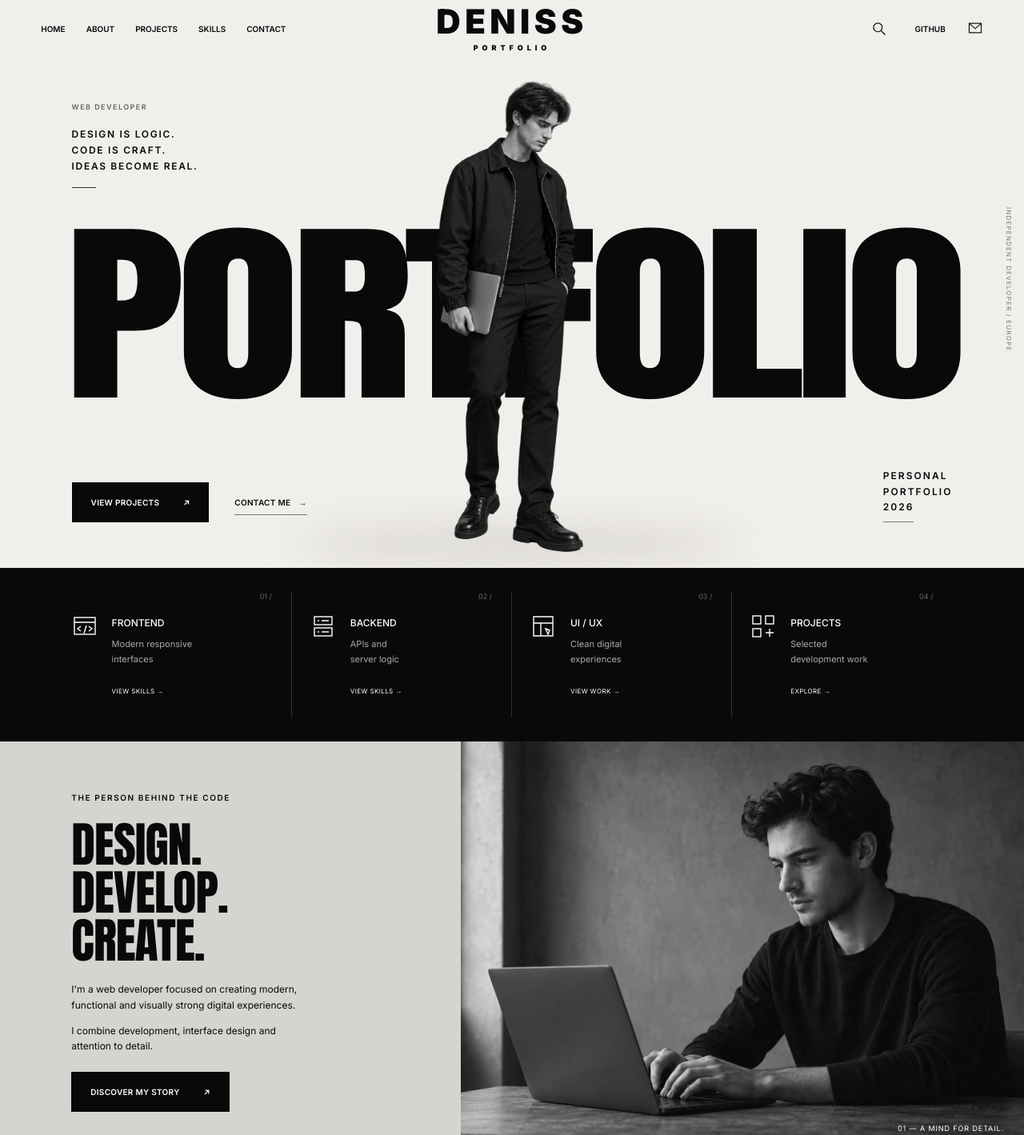
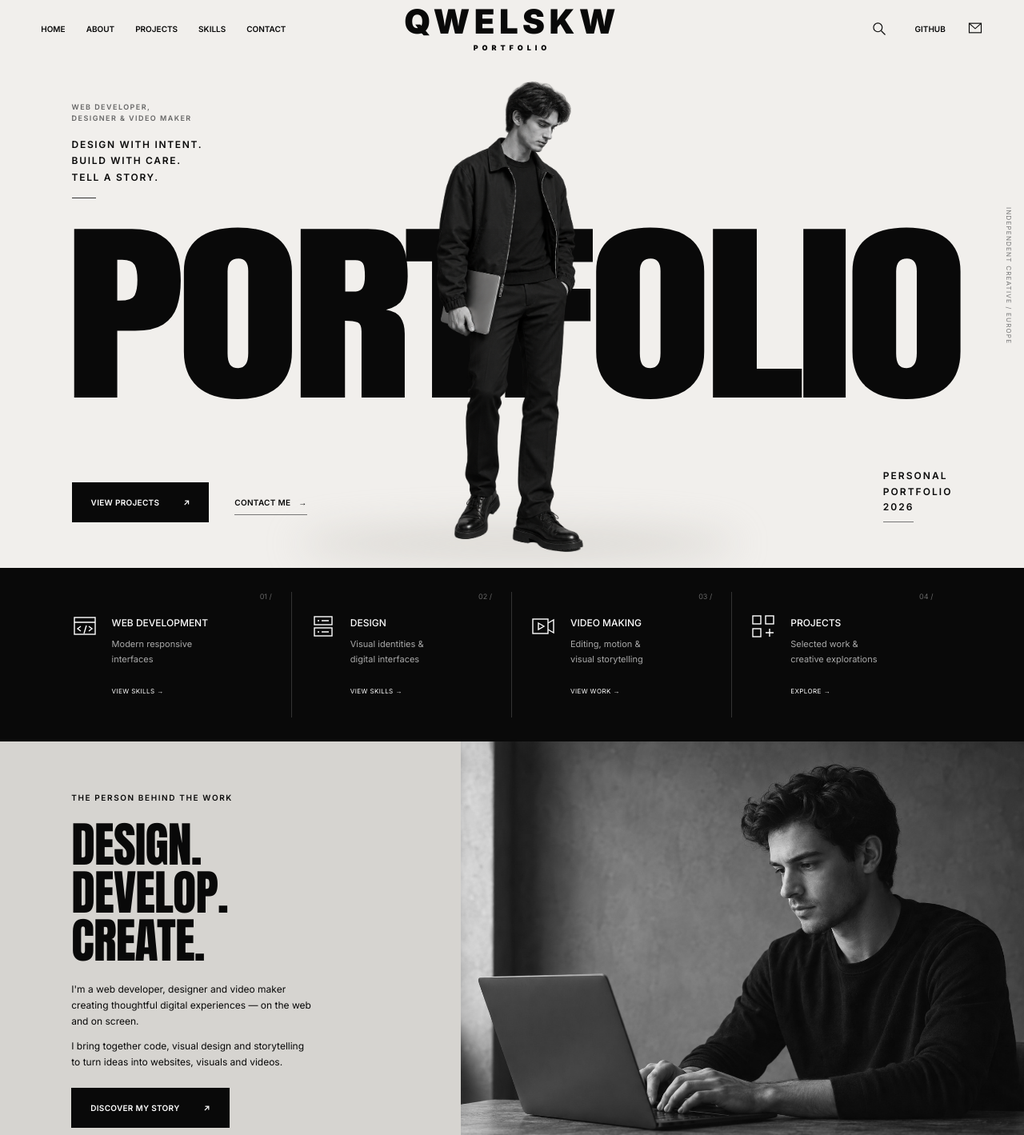
Before and after one commit to 23DP3DBesp/qwelskw211-portfolio, a plain HTML site: page dist/index.html in a window 1280 px wide. Shown: the part 40-1459 px from the top of the page at 80% size. Drawn offline with Linux system fonts and the light colour scheme.

Commit message:
Expand portfolio positioning to development design and video

```diff
--- a/dist/index.html
+++ b/dist/index.html
@@ -3,15 +3,15 @@
   <head>
     <meta charset="UTF-8" />
     <meta name="viewport" content="width=device-width, initial-scale=1" />
-    <title>Deniss — Web Developer Portfolio</title>
+    <title>QWELSKW — Web Developer, Designer & Video Maker</title>
     <meta
       name="description"
-      content="Personal portfolio of Deniss, web developer focused on modern web applications and digital experiences."
+      content="Personal portfolio of Qwelskw — web developer, designer and video maker creating websites, visual identities and moving stories."
     />
-    <meta property="og:title" content="Deniss — Web Developer Portfolio" />
+    <meta property="og:title" content="QWELSKW — Web Developer, Designer & Video Maker" />
     <meta
       property="og:description"
-      content="Development, interface design and attention to detail. Explore selected work by Deniss."
+      content="Web development, design and video. Explore digital experiences and visual storytelling by Qwelskw."
     />
     <meta property="og:type" content="website" />
     <link rel="icon" href="assets/icons/favicon.svg" type="image/svg+xml" />
@@ -43,8 +43,8 @@
         ><a href="#projects">PROJECTS</a><a href="#skills">SKILLS</a
         ><a href="#contact">CONTACT</a>
       </nav>
-      <a class="logo" href="#home" aria-label="Deniss Portfolio home"
-        >DENISS<span>PORTFOLIO</span></a
+      <a class="logo" href="#home" aria-label="Qwelskw Portfolio home"
+        >QWELSKW<span>PORTFOLIO</span></a
       >
       <div class="header-actions">
         <button
@@ -57,7 +57,7 @@
             <path d="m15 15 6 6" />
           </svg></button
         ><a href="#contact" data-social="GitHub">GITHUB</a
-        ><a href="#contact" aria-label="Contact Deniss"
+        ><a href="#contact" aria-label="Contact Qwelskw"
           ><svg viewBox="0 0 24 24">
             <rect x="3" y="5" width="18" height="14" />
             <path d="m3 5 9 8 9-8" /></svg></a
@@ -74,8 +74,8 @@
     <main id="main">
       <section class="hero" aria-labelledby="hero-title">
         <div class="hero-intro">
-          <p class="eyebrow">WEB DEVELOPER</p>
-          <p>DESIGN IS LOGIC.<br />CODE IS CRAFT.<br />IDEAS BECOME REAL.</p>
+          <p class="eyebrow">WEB DEVELOPER,<br />DESIGNER &amp; VIDEO MAKER</p>
+          <p>DESIGN WITH INTENT.<br />BUILD WITH CARE.<br />TELL A STORY.</p>
           <i></i>
         </div>
         <h1 id="hero-title">PORTFOLIO</h1>
@@ -83,7 +83,7 @@
         <img
           class="hero-person"
           src="assets/images/hero-person.png"
-          alt="Black and white editorial portrait of a developer"
+          alt="Black and white editorial portrait of a creative professional"
           fetchpriority="high"
         />
         <div class="hero-bottom">
@@ -93,7 +93,7 @@
           </div>
           <p class="edition">PERSONAL<br />PORTFOLIO<br /><span>2026</span></p>
         </div>
-        <span class="hero-side">INDEPENDENT DEVELOPER / EUROPE</span>
+        <span class="hero-side">INDEPENDENT CREATIVE / EUROPE</span>
       </section>
       <section class="services" aria-label="What I do">
         <div class="container service-grid">
@@ -104,7 +104,7 @@
               <path d="M3 11h26m-18 5-4 3 4 3m10-6 4 3-4 3m-3-7-3 10" />
             </svg>
             <div>
-              <h2>FRONTEND</h2>
+              <h2>WEB DEVELOPMENT</h2>
               <p>Modern responsive<br />interfaces</p>
               <span class="small-link">VIEW SKILLS →</span>
             </div></a
@@ -117,20 +117,20 @@
               <path d="M9 9h2m3 0h9M9 23h2m3 0h9" />
             </svg>
             <div>
-              <h2>BACKEND</h2>
-              <p>APIs and<br />server logic</p>
+              <h2>DESIGN</h2>
+              <p>Visual identities &amp;<br />digital interfaces</p>
               <span class="small-link">VIEW SKILLS →</span>
             </div></a
           >
           <a class="service" href="#projects"
             ><span class="service-number">03 /</span
             ><svg viewBox="0 0 32 32">
-              <path d="M4 4h24v24H4zM4 12h24M13 12v16" />
-              <path d="m19 19 5 2-2 5z" />
+              <rect x="3" y="7" width="19" height="18" />
+              <path d="m22 12 7-4v16l-7-4M10 12l7 4-7 4z" />
             </svg>
             <div>
-              <h2>UI / UX</h2>
-              <p>Clean digital<br />experiences</p>
+              <h2>VIDEO MAKING</h2>
+              <p>Editing, motion &amp;<br />visual storytelling</p>
               <span class="small-link">VIEW WORK →</span>
             </div></a
           >
@@ -144,7 +144,7 @@
             </svg>
             <div>
               <h2>PROJECTS</h2>
-              <p>Selected<br />development work</p>
+              <p>Selected work &amp;<br />creative explorations</p>
               <span class="small-link">EXPLORE →</span>
             </div></a
           >
@@ -152,14 +152,15 @@
       </section>
       <section id="about" class="about">
         <div class="about-copy fade-up">
-          <p class="eyebrow">THE PERSON BEHIND THE CODE</p>
+          <p class="eyebrow">THE PERSON BEHIND THE WORK</p>
           <h2>DESIGN.<br />DEVELOP.<br />CREATE.</h2>
           <p>
-            I'm a web developer focused on creating modern, functional and
-            visually strong digital experiences.
+            I'm a web developer, designer and video maker creating thoughtful
+            digital experiences — on the web and on screen.
           </p>
           <p>
-            I combine development, interface design and attention to detail.
+            I bring together code, visual design and storytelling to turn ideas
+            into websites, visuals and videos.
           </p>
           <button class="button" id="story-open">
             DISCOVER MY STORY <span>↗</span>
@@ -169,7 +170,7 @@
           <img
             src="assets/images/about-person.jpg"
             loading="lazy"
-            alt="Cinematic monochrome portrait at a developer's workspace"
+            alt="Cinematic monochrome portrait at a creative workspace"
           /><span>01 — A MIND FOR DETAIL.</span>
         </div>
       </section>
@@ -241,7 +242,7 @@
             <h2>LET'S<br />BUILD<br />SOMETHING.</h2>
           </div>
           <div class="contact-copy">
-            <p>Have an idea or project?<br />Let's turn it into reality.</p>
+            <p>A website, a design or a video?<br />Let's turn it into reality.</p>
             <dl>
               <dt>EMAIL</dt>
               <dd>
@@ -273,8 +274,8 @@
     <footer class="footer">
       <div class="container footer-grid">
         <div>
-          <a class="logo" href="#home">DENISS<span>PORTFOLIO</span></a>
-          <p>Developer / Designer<br />Thoughtful digital experiences.</p>
+          <a class="logo" href="#home">QWELSKW<span>PORTFOLIO</span></a>
+          <p>Web Developer / Designer / Video Maker<br />Digital experiences. Visual stories.</p>
         </div>
         <div>
           <h2>NAVIGATION</h2>
@@ -295,7 +296,7 @@
         </div>
       </div>
       <div class="container footer-bottom">
-        <span>© 2026 DENISS</span><span>DESIGNED & DEVELOPED BY DENISS</span>
+        <span>© 2026 QWELSKW</span><span>DESIGNED & DEVELOPED BY QWELSKW</span>
       </div>
     </footer>
     <dialog id="detail-dialog" aria-labelledby="dialog-title">
--- a/dist/js/main.js
+++ b/dist/js/main.js
@@ -120,7 +120,7 @@ document.addEventListener("click", (e) => {
       else window.open(url, "_blank", "noopener,noreferrer");
     } else
       showDetail(
-        `<p class="eyebrow">LET'S CONNECT</p><h2 id="dialog-title">${kind === "Email" ? "GET IN TOUCH." : kind.toUpperCase() + "."}</h2><p>Deniss's ${kind === "Email" ? "email address" : kind + " profile"} hasn't been added yet.</p><p>Check back soon for contact details and new project updates.</p>`,
+        `<p class="eyebrow">LET'S CONNECT</p><h2 id="dialog-title">${kind === "Email" ? "GET IN TOUCH." : kind.toUpperCase() + "."}</h2><p>Qwelskw's ${kind === "Email" ? "email address" : kind + " profile"} hasn't been added yet.</p><p>Check back soon for contact details and new project updates.</p>`,
       );
   }
 });
@@ -128,7 +128,7 @@ document
   .querySelector("#story-open")
   .addEventListener("click", () =>
     showDetail(
-      `<p class="eyebrow">ABOUT ME</p><h2 id="dialog-title">THOUGHTFUL BY DESIGN.</h2><p>I'm Deniss, a web developer based in Europe. I enjoy turning ideas into clear, useful digital experiences — from the first layout to the details of an interaction.</p><p>My interests span frontend development, interface design and backend systems. I work with HTML, CSS, JavaScript and Vue, and explore C# and .NET to connect the whole experience.</p><p>My approach is simple: understand the problem, build with intention and keep refining the details.</p>`,
+      `<p class="eyebrow">ABOUT ME</p><h2 id="dialog-title">THOUGHTFUL BY DESIGN.</h2><p>I'm Qwelskw, a web developer, designer and video maker based in Europe. I turn ideas into digital experiences and visual stories — from the first sketch to the final frame.</p><p>My work brings together three disciplines: building responsive websites, designing clear and expressive visuals, and shaping stories through video editing and motion. I approach each medium with the same attention to detail.</p><p>My approach is simple: understand the idea, choose the right medium and refine every detail — whether it is an interaction, a composition or a cut.</p>`,
     ),
   );
 document.querySelectorAll("dialog").forEach((dialog) => {
--- a/js/main.js
+++ b/js/main.js
@@ -120,7 +120,7 @@ document.addEventListener("click", (e) => {
       else window.open(url, "_blank", "noopener,noreferrer");
     } else
       showDetail(
-        `<p class="eyebrow">LET'S CONNECT</p><h2 id="dialog-title">${kind === "Email" ? "GET IN TOUCH." : kind.toUpperCase() + "."}</h2><p>Deniss's ${kind === "Email" ? "email address" : kind + " profile"} hasn't been added yet.</p><p>Check back soon for contact details and new project updates.</p>`,
+        `<p class="eyebrow">LET'S CONNECT</p><h2 id="dialog-title">${kind === "Email" ? "GET IN TOUCH." : kind.toUpperCase() + "."}</h2><p>Qwelskw's ${kind === "Email" ? "email address" : kind + " profile"} hasn't been added yet.</p><p>Check back soon for contact details and new project updates.</p>`,
       );
   }
 });
@@ -128,7 +128,7 @@ document
   .querySelector("#story-open")
   .addEventListener("click", () =>
     showDetail(
-      `<p class="eyebrow">ABOUT ME</p><h2 id="dialog-title">THOUGHTFUL BY DESIGN.</h2><p>I'm Deniss, a web developer based in Europe. I enjoy turning ideas into clear, useful digital experiences — from the first layout to the details of an interaction.</p><p>My interests span frontend development, interface design and backend systems. I work with HTML, CSS, JavaScript and Vue, and explore C# and .NET to connect the whole experience.</p><p>My approach is simple: understand the problem, build with intention and keep refining the details.</p>`,
+      `<p class="eyebrow">ABOUT ME</p><h2 id="dialog-title">THOUGHTFUL BY DESIGN.</h2><p>I'm Qwelskw, a web developer, designer and video maker based in Europe. I turn ideas into digital experiences and visual stories — from the first sketch to the final frame.</p><p>My work brings together three disciplines: building responsive websites, designing clear and expressive visuals, and shaping stories through video editing and motion. I approach each medium with the same attention to detail.</p><p>My approach is simple: understand the idea, choose the right medium and refine every detail — whether it is an interaction, a composition or a cut.</p>`,
     ),
   );
 document.querySelectorAll("dialog").forEach((dialog) => {
```
Also changed, not shown: index.html (+29 -28 lines).
